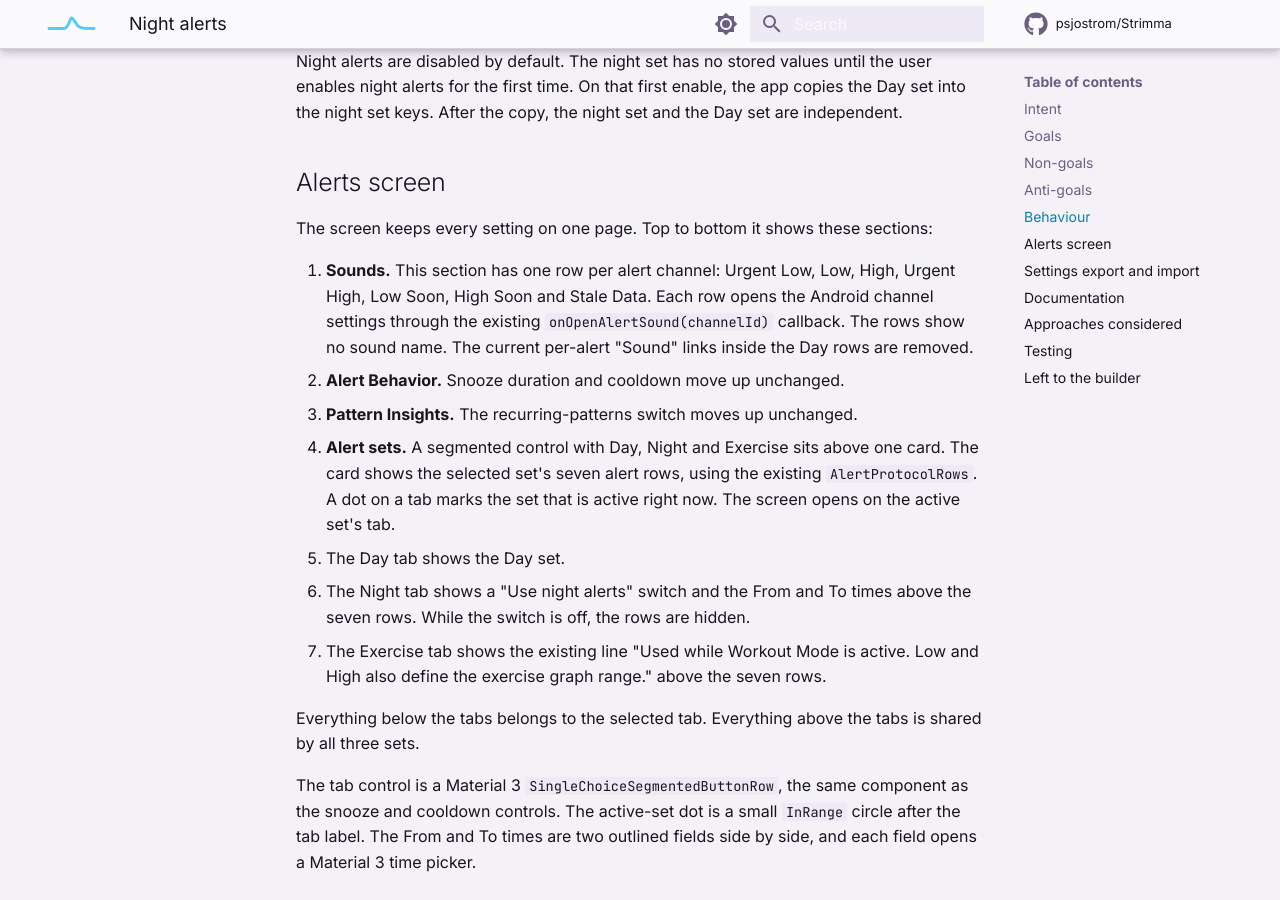
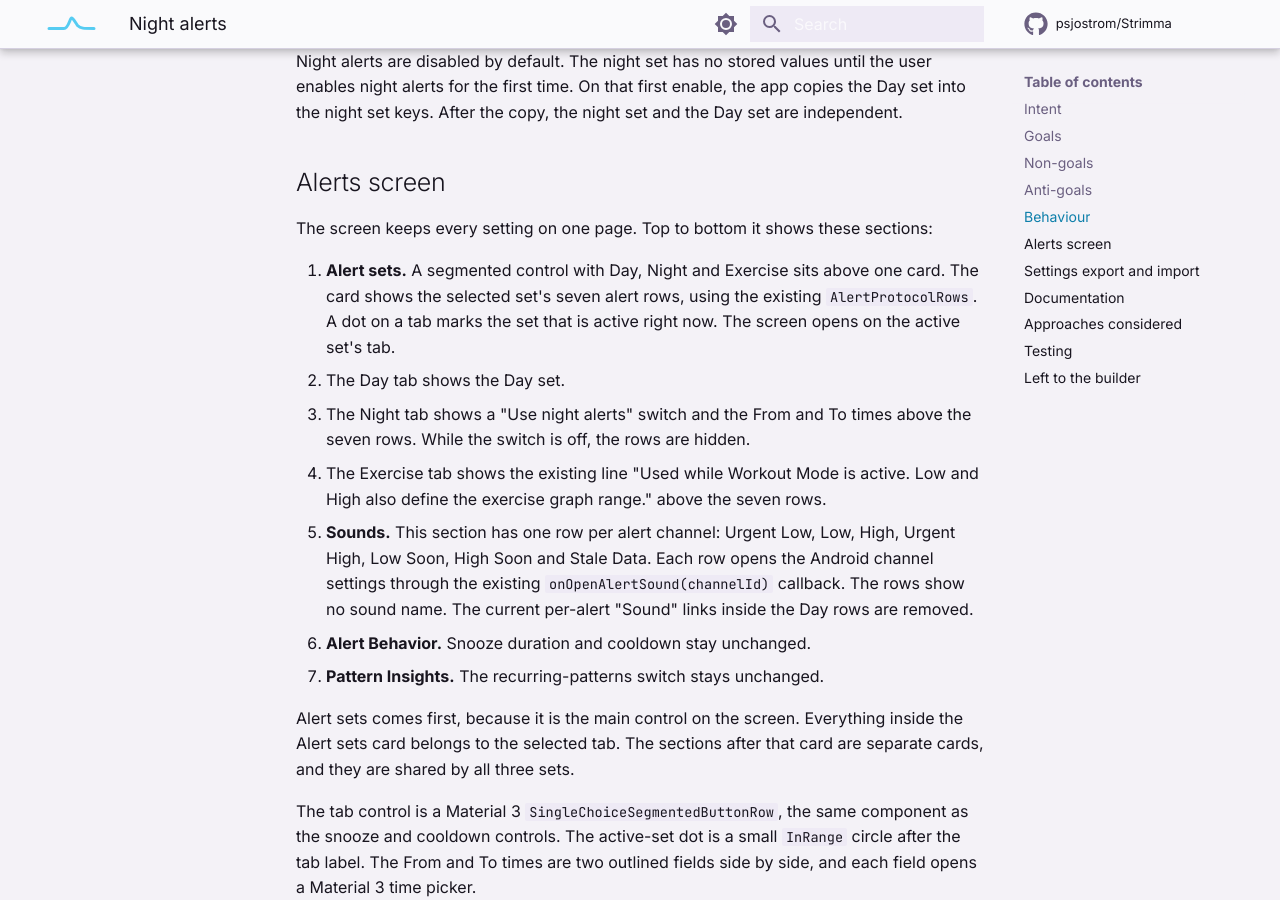
Before and after one commit to psjostrom/strimma, an MkDocs documentation site: the page built from docs/internal/night-alerts.md, in a window 1280 px wide and 900 px high, scrolled down 1855 px. Built offline with MkDocs 1.6.1 and Material for MkDocs 9.7.7, drawn with Linux system fonts in a browser that asks for light colours; comment, search, counter and statistics services are not loaded; some of the changed text lies outside the part shown.

Commit message:
feat: put alert sets first on the Alerts screen
The alert sets are the main control on Settings > Alerts, so the Day /
Night / Exercise card comes first. Sounds, Alert Behavior and Pattern
Insights follow as separate cards, shared by all sets.

Co-Authored-By: Claude Opus 5.5 <noreply@anthropic.com>

```diff
--- a/docs/internal/night-alerts.md
+++ b/docs/internal/night-alerts.md
@@ -47,15 +47,15 @@ Night alerts are disabled by default. The night set has no stored values until t
 
 The screen keeps every setting on one page. Top to bottom it shows these sections:
 
-1. **Sounds.** This section has one row per alert channel: Urgent Low, Low, High, Urgent High, Low Soon, High Soon and Stale Data. Each row opens the Android channel settings through the existing `onOpenAlertSound(channelId)` callback. The rows show no sound name. The current per-alert "Sound" links inside the Day rows are removed.
-2. **Alert Behavior.** Snooze duration and cooldown move up unchanged.
-3. **Pattern Insights.** The recurring-patterns switch moves up unchanged.
-4. **Alert sets.** A segmented control with Day, Night and Exercise sits above one card. The card shows the selected set's seven alert rows, using the existing `AlertProtocolRows`. A dot on a tab marks the set that is active right now. The screen opens on the active set's tab.
+1. **Alert sets.** A segmented control with Day, Night and Exercise sits above one card. The card shows the selected set's seven alert rows, using the existing `AlertProtocolRows`. A dot on a tab marks the set that is active right now. The screen opens on the active set's tab.
    - The Day tab shows the Day set.
    - The Night tab shows a "Use night alerts" switch and the From and To times above the seven rows. While the switch is off, the rows are hidden.
    - The Exercise tab shows the existing line "Used while Workout Mode is active. Low and High also define the exercise graph range." above the seven rows.
+2. **Sounds.** This section has one row per alert channel: Urgent Low, Low, High, Urgent High, Low Soon, High Soon and Stale Data. Each row opens the Android channel settings through the existing `onOpenAlertSound(channelId)` callback. The rows show no sound name. The current per-alert "Sound" links inside the Day rows are removed.
+3. **Alert Behavior.** Snooze duration and cooldown stay unchanged.
+4. **Pattern Insights.** The recurring-patterns switch stays unchanged.
 
-Everything below the tabs belongs to the selected tab. Everything above the tabs is shared by all three sets.
+Alert sets comes first, because it is the main control on the screen. Everything inside the Alert sets card belongs to the selected tab. The sections after that card are separate cards, and they are shared by all three sets.
 
 The tab control is a Material 3 `SingleChoiceSegmentedButtonRow`, the same component as the snooze and cooldown controls. The active-set dot is a small `InRange` circle after the tab label. The From and To times are two outlined fields side by side, and each field opens a Material 3 time picker.
 
@@ -82,9 +82,10 @@ The tab control is a Material 3 `SingleChoiceSegmentedButtonRow`, the same compo
 
 **Placement of the settings shared by all sets.**
 
-- **Shared settings above the tabs. Chosen.** Everything stays on one page.
+- **Shared settings as separate cards after the Alert sets card. Chosen.** Everything stays on one page, and the alert sets come first.
 - A "Sounds and behavior" row opening a separate screen would keep the tabs at the top of the Alerts screen.
-- Leaving the shared sections below the tabs was rejected. A shared setting shown under every tab looks like a per-tab setting.
+- Shared settings above the tabs keep them out of the tabbed card, but they push the alert sets about 1½ screens down.
+- Shared settings inside the tabbed card were rejected. A shared setting shown under every tab looks like a per-tab setting.
 
 **Night window.**
 
```
Also changed, not shown: docs/faq.md (+2 -2 lines), docs/guide/alerts.md (+22 -22 lines), docs/guide/settings.md (+1 -1 lines), docs/internal/spec.md (+1 -1 lines), 2 other files.
